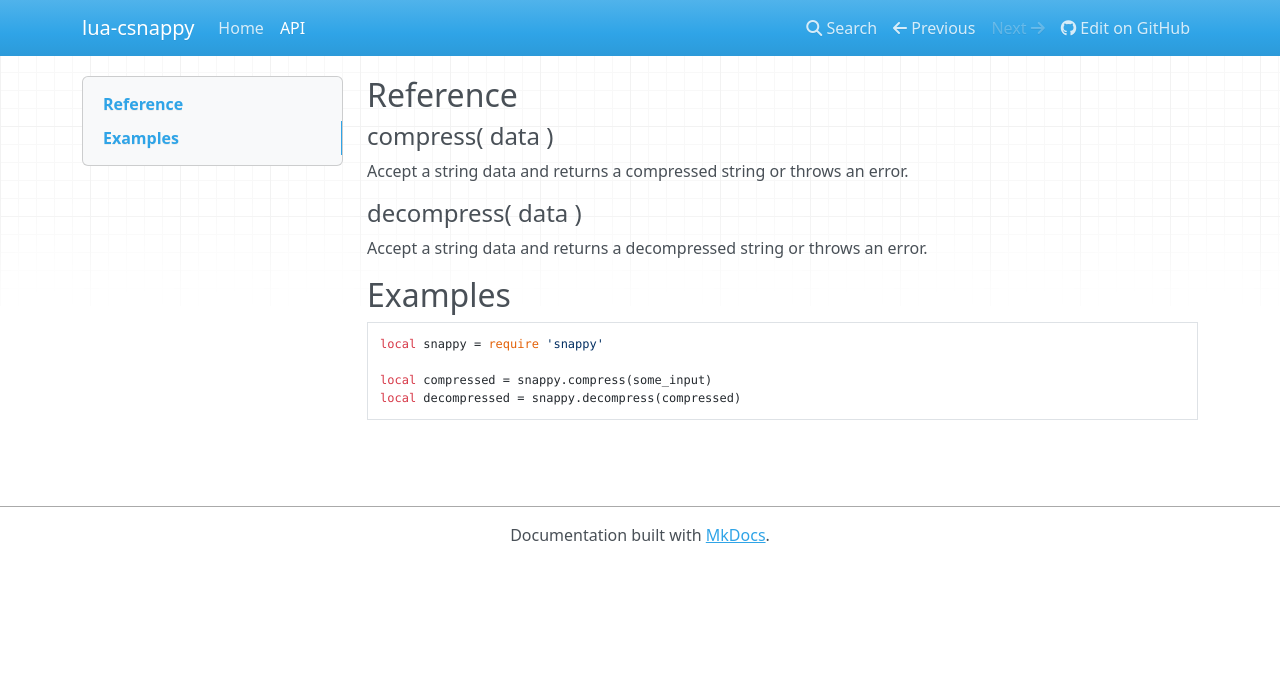
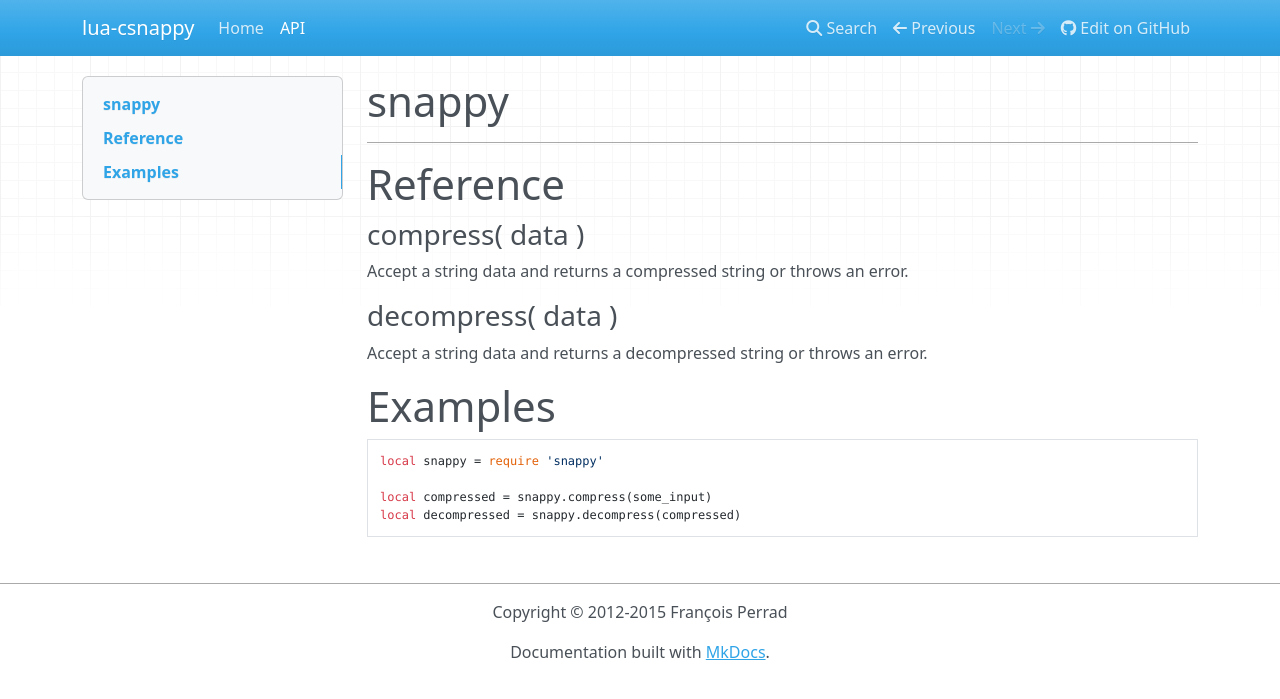
Before and after one commit to fslove/lua-csnappy, an MkDocs documentation site: the page built from docs/csnappy.md, in a window 1280 px wide. Shown: the top 699 px of the page. Built offline with MkDocs 1.6.1, drawn with Linux system fonts in a browser that asks for light colours; nearby versions of some CDN libraries; old or Windows-style settings are respelled for this version of MkDocs.

Commit message:
layout doc

````diff
--- a/docs/csnappy.md
+++ b/docs/csnappy.md
@@ -1,15 +1,19 @@
 
-## Reference
+# snappy
 
-#### compress( data )
+---
+
+# Reference
+
+### compress( data )
 
 Accept a string data and returns a compressed string or throws an error.
 
-#### decompress( data )
+### decompress( data )
 
 Accept a string data and returns a decompressed string or throws an error.
 
-## Examples
+# Examples
 
 ```lua
 local snappy = require 'snappy'
--- a/mkdocs.yml
+++ b/mkdocs.yml
@@ -6,3 +6,4 @@ pages:
 - Home: index.md
 - API: csnappy.md
 theme: mkdocs
+copyright: Copyright &copy; 2012-2015 Fran&ccedil;ois Perrad
````
Also changed, not shown: docs/index.md (+11 -3 lines).
